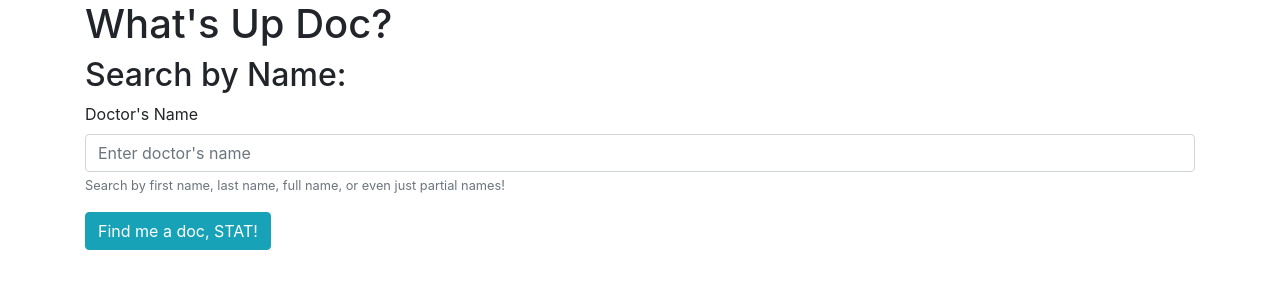
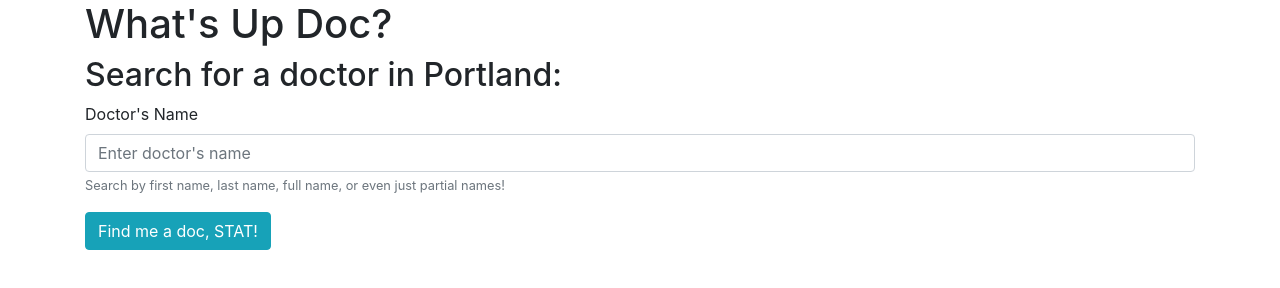
Before and after one commit to ellymaimon/whats-up-doc, a website built with webpack: page src/index.html in a window 1280 px wide. Built offline with nearby package versions, Linux system fonts and the light colour scheme.

Commit message:
Edit index.html to be more clear about search results

```diff
--- a/src/index.html
+++ b/src/index.html
@@ -7,7 +7,7 @@
   <div class="container">
     <h1>What's Up Doc?</h1>
     <form id="doctor-form">
-      <h2>Search by Name:</h2>
+      <h2>Search for a doctor in Portland:</h2>
       <div class="form-group">
         <label for="name">Doctor's Name</label>
         <input class="form-control" id="doctor-name" placeholder="Enter doctor's name">
@@ -16,16 +16,7 @@
       <button type="submit" class="btn btn-info">Find me a doc, STAT!</button>
     </form>
     <div id="results">
-        <!-- <div class="card">
-          <div class="card-body">
-            <h5 class="card-title doctor-name"></h5>
-            <p class="card-text address"></p>
-            <p class="card-text phone"></p>
-            <p class="card-text website"></p>
-            <p class="card-text accepting"></p>
-          </div>
-        </div> -->
-  </div>
+    </div>
   </div>
 </body>
 </html>
```
